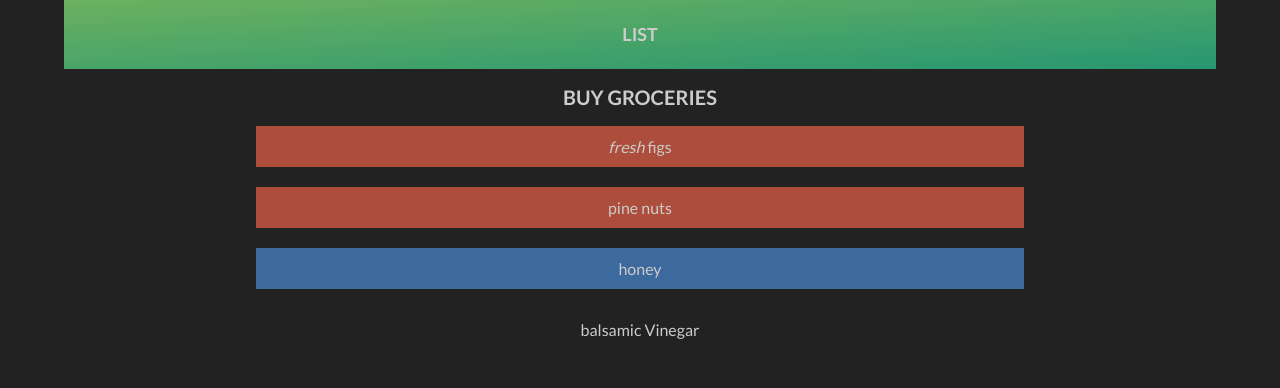
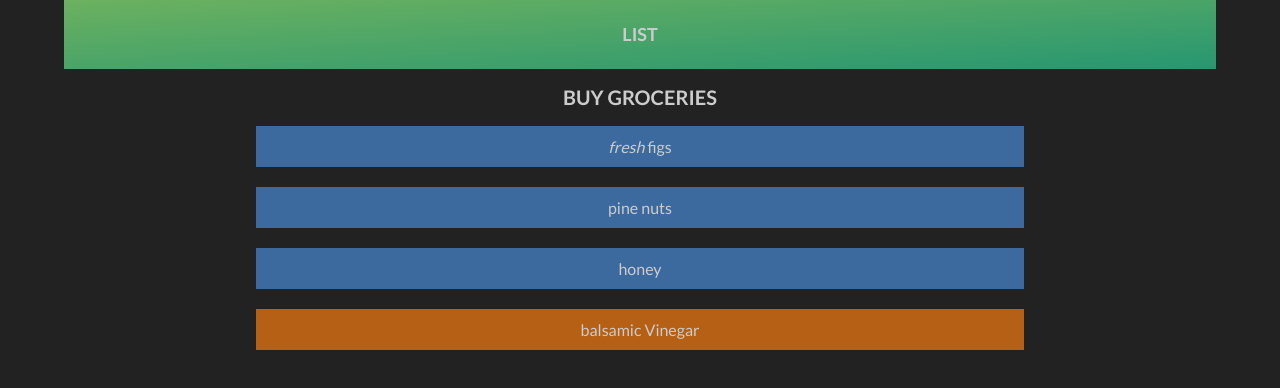
Before and after one commit to snwlms/DOM, a website: page index.html in a window 1280 px wide. Drawn offline with Linux system fonts and the light colour scheme.

Commit message:
Bunao Disturbed

```diff
--- a/index.html
+++ b/index.html
@@ -16,7 +16,7 @@
             <li id="one" class ="groceries__item groceries__item-hot"><em>fresh</em> figs</li>
             <li id="two" class ="groceries__item groceries__item-hot">pine nuts</li>
             <li id="three" class="groceries__item groceries__item-hot">honey</li>
-            <li id="four" class="groceries__item">balsamic Vinegar</li>
+            <li id="four" class="groceries__item groceries__item-normal">balsamic Vinegar</li>
         </ul>
     </div>
     <script src="js/list.js"></script>
--- a/js/list.js
+++ b/js/list.js
@@ -4,6 +4,10 @@ el.className = 'groceries__item groceries__item-cool';
 
 console.log(el.className);
 */
+
+/*
+
+// Selecting elemsnts using class names
 
 var elements = document.getElementsByClassName('groceries__item-hot');
 
@@ -13,3 +17,36 @@ if (elements.length > 2) {
 }
 
 console.log(elements.length);
+*/
+
+/*
+// Selecting elemsnts using Tag names
+
+var elements = document.getElementsByTagName('li');
+
+if (elements.length > 0) {
+    var el = elements[0];
+    el.className = el.className.replace('hot','cool');
+}
+*/
+
+
+/*
+//Selecting elemsnts using CSS Selectors
+
+var el = document.querySelector('.groceries__item-hot');
+el.className = el.className.replace('hot','cool');
+console.log(el);
+
+var els = document.querySelectorAll('.groceries__item-hot')
+els[1].className = els[1].className.replace('hot','cool');
+console.log(els);
+*/
+
+var hotItems = document.querySelectorAll('li.groceries__item-hot');
+ console.log(hotItems.length);
+ if (hotItems.length > 0){
+     for (var i =0; i < hotItems.length; i++){
+         hotItems[i].className = hotItems[i].className.replace('hot','cool');
+     }
+ }
```
